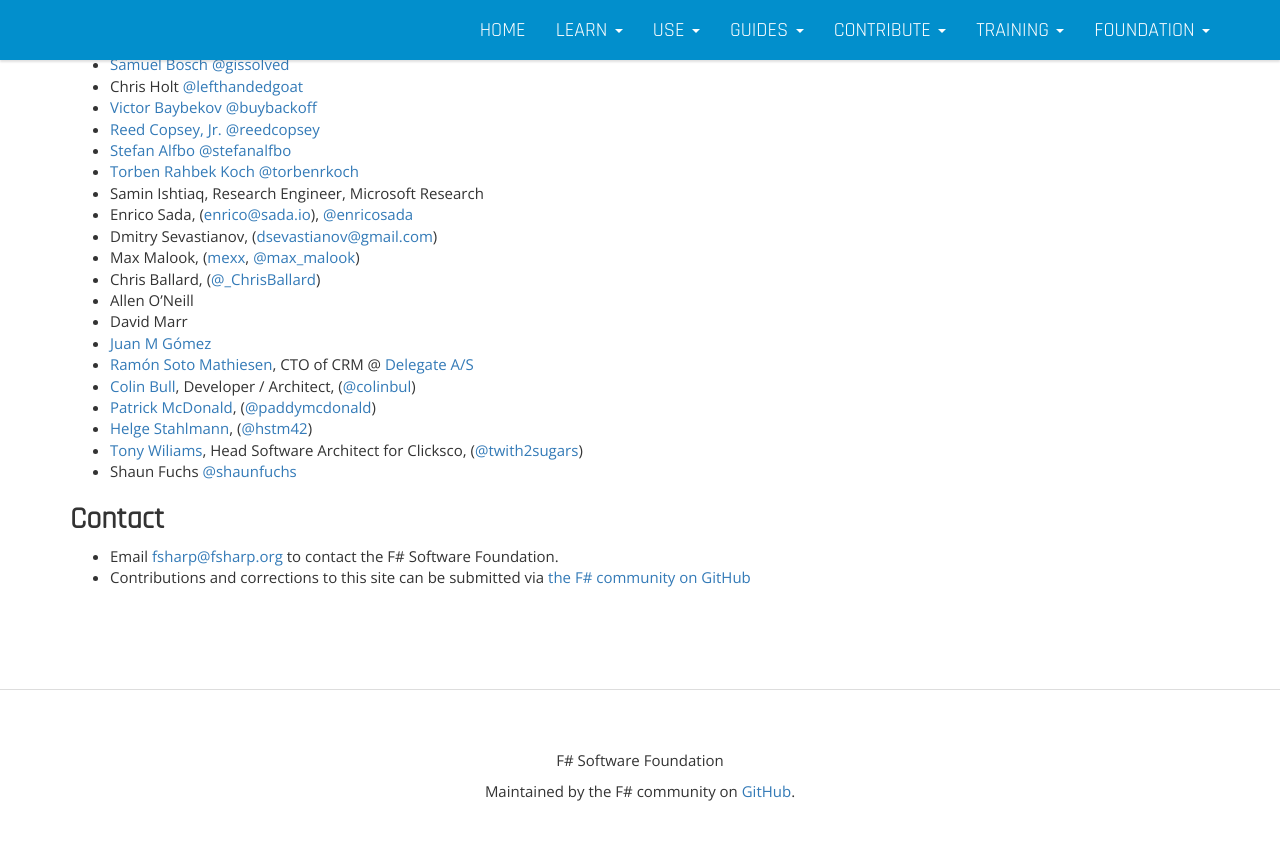
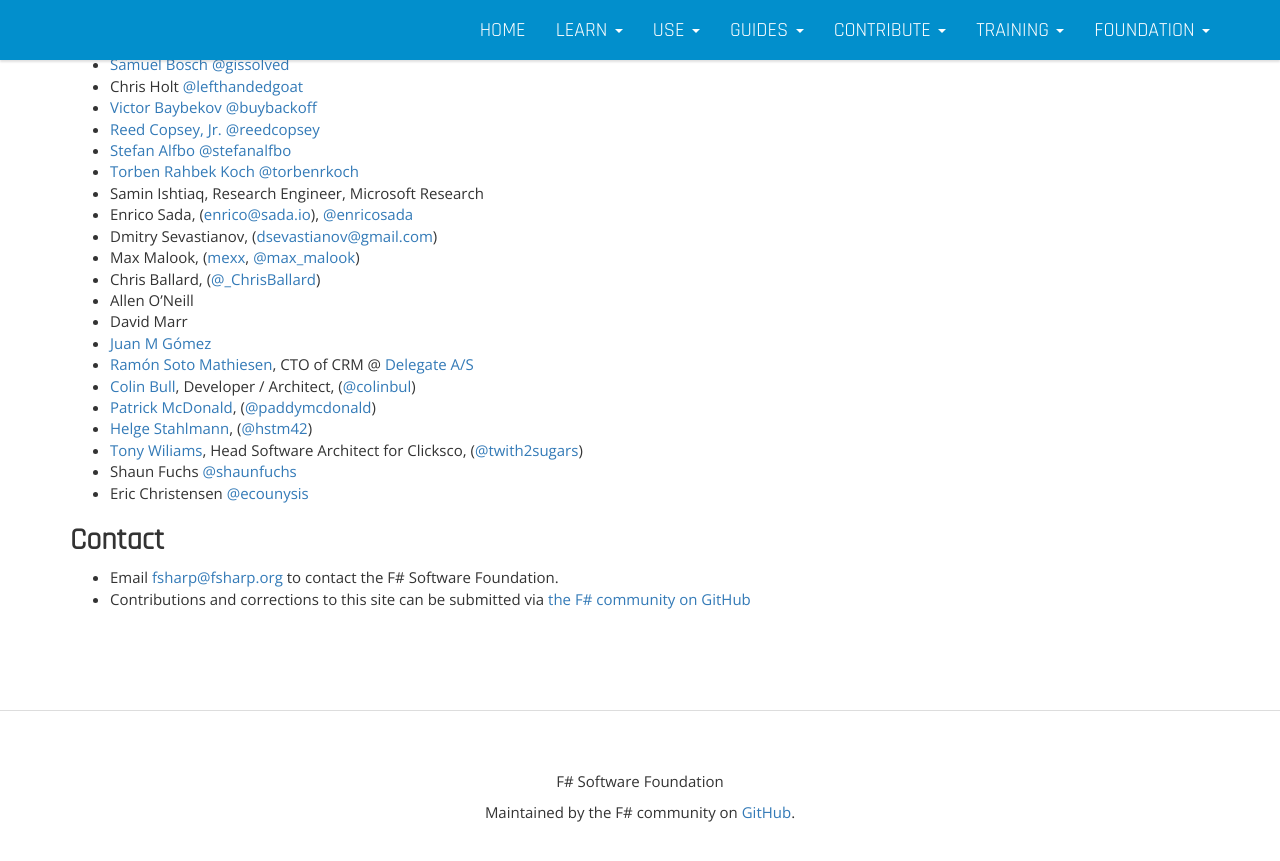
Before and after one commit to fsharp/fsharp.org, a Jekyll site: the page built from foundation.md, in a window 1280 px wide and 900 px high, scrolled down 4219 px. Shown: the top 861 px of the window. Built offline with Jekyll 4.4.1, drawn with Linux system fonts in a browser that asks for light colours; nearby versions of some CDN libraries.

Commit message:
added name to informal list of founding members

```diff
--- a/foundation.md
+++ b/foundation.md
@@ -201,6 +201,7 @@ See the current [list of affiliated technical groups](/technical-groups) and [us
  * [Helge Stahlmann](http://hstm.me/), ([@hstm42](https://twitter.com/hstm42))
  * [Tony Wiliams](http://blog.tonywilliams.me.uk), Head Software Architect for Clicksco, ([@twith2sugars](https://twitter.com/twith2sugars))
  * Shaun Fuchs [@shaunfuchs](https://twitter.com/shaunfuchs)
+ * Eric Christensen [@ecounysis](https://twitter.com/ecounysis)
 
 ## Contact
 
```
